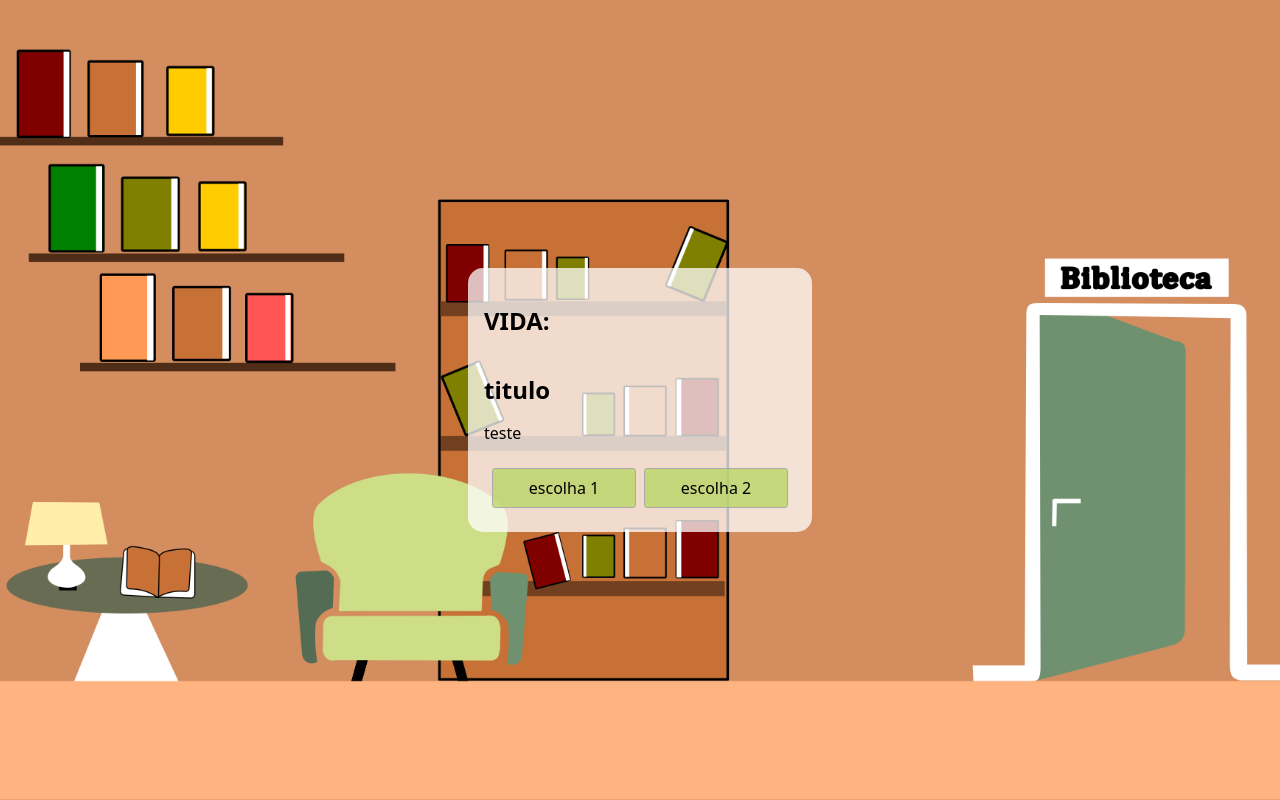
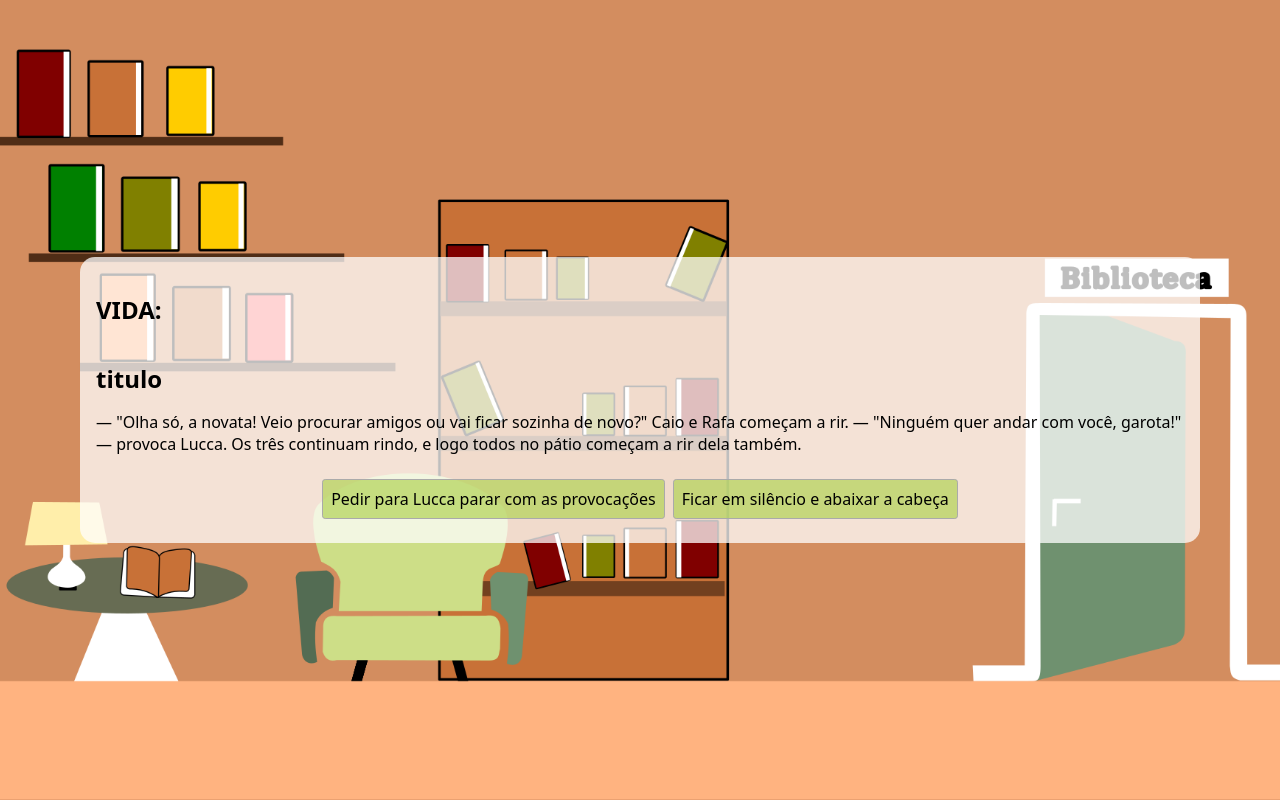
Before and after one commit to marialuiza25-alt/projeto-jogo-oi2-av1-t3, a website: page etapa3.html in a window 1280 px wide. Drawn offline with Linux system fonts and the light colour scheme.

Commit message:
etapa 3 pupupu

```diff
--- a/etapa3.html
+++ b/etapa3.html
@@ -16,12 +16,18 @@
 
         <h1>titulo</h1>
 
-        <p>teste</p>
+        <p>— "Olha só, a novata! Veio procurar amigos ou vai ficar sozinha de novo?"
+
+            Caio e Rafa começam a rir.
+
+            — "Ninguém quer andar com você, garota!" — provoca Lucca.
+
+            Os três continuam rindo, e logo todos no pátio começam a rir dela também.</p>
 
 
         <nav>
-            <a href="">escolha 1</a>
-            <a href="" aria-current="page">escolha 2</a>
+            <a href="">Pedir para Lucca parar com as provocações</a>
+            <a href="" aria-current="page">Ficar em silêncio e abaixar a cabeça</a>
         </nav>
 
     </main>
```
